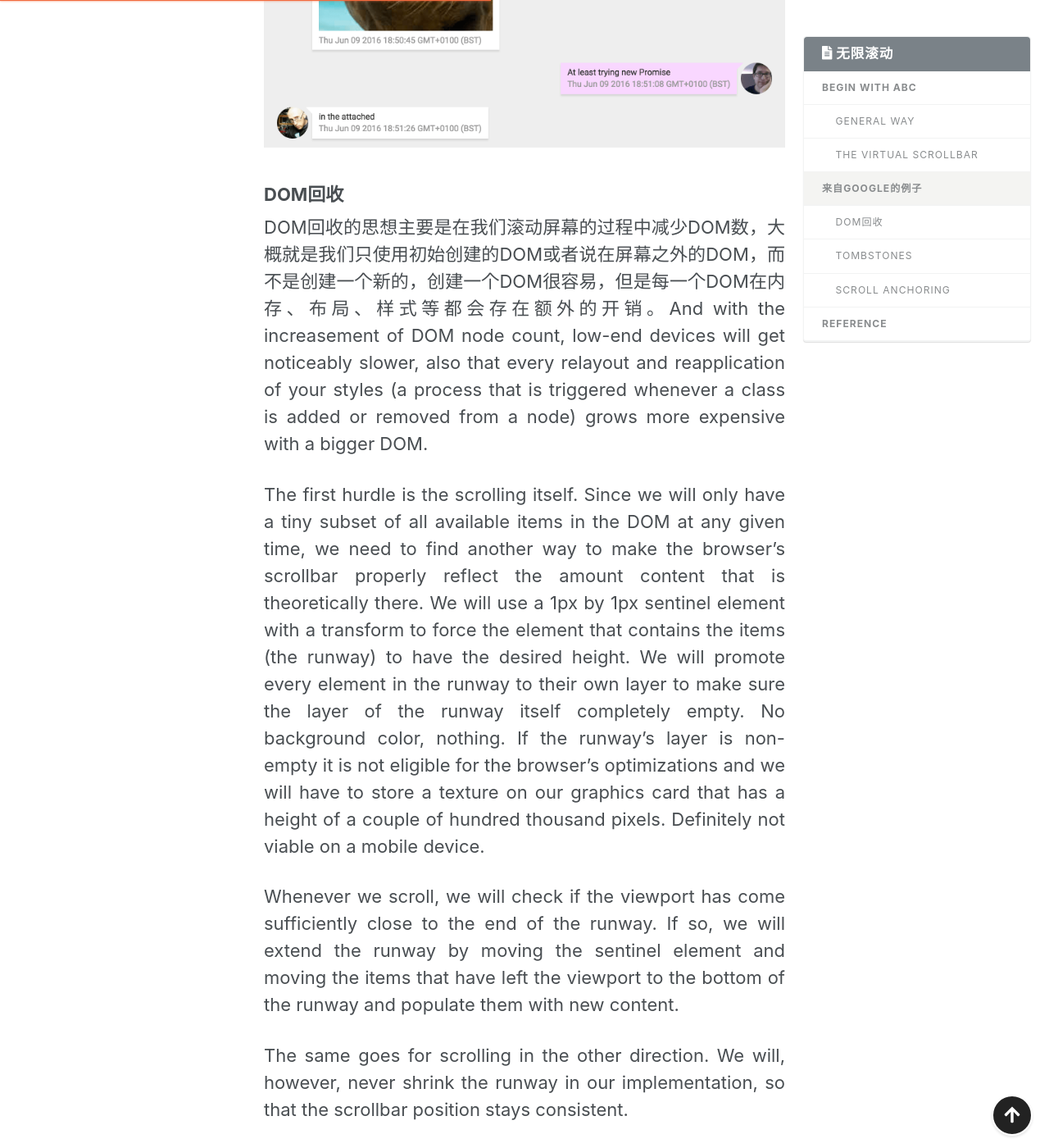
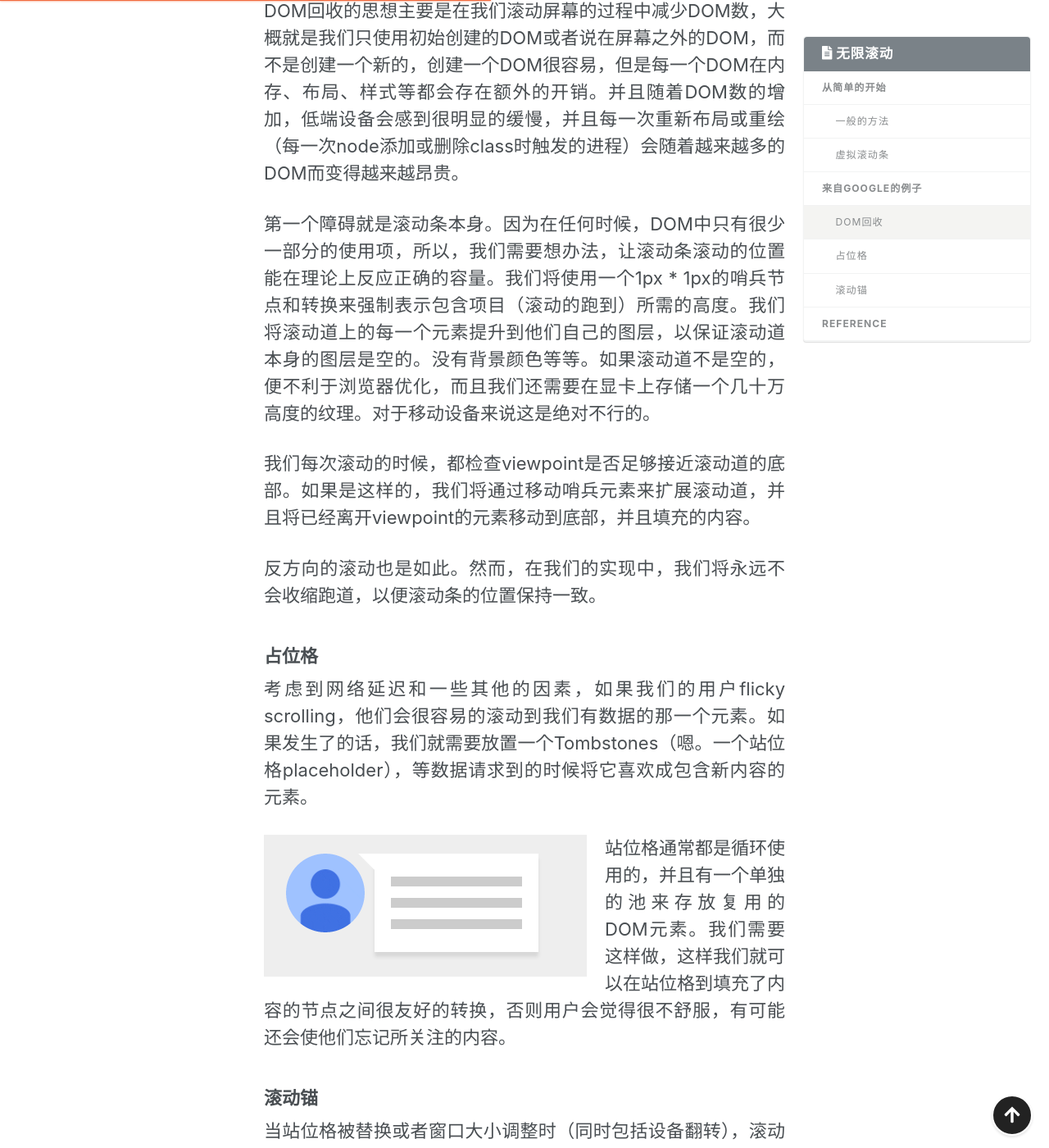
Before and after one commit to YuunYang/blog, a Jekyll site: the page built from _posts/cn-version/2018-08-13-infinite-scroll-cn.md, in a window 1280 px wide and 1400 px high, scrolled down 2906 px. Shown: the whole window at 82% size. Built offline with Jekyll 4.4.1, drawn with Linux system fonts in a browser that asks for light colours; nearby versions of some CDN libraries; comment, search, counter and statistics services are not loaded; some of the changed text lies outside the part shown.

Commit message:
infinite-scroll-cn

```diff
--- a/_posts/cn-version/2018-08-13-infinite-scroll-cn.md
+++ b/_posts/cn-version/2018-08-13-infinite-scroll-cn.md
@@ -19,33 +19,33 @@ hidden: true
 
 `无限滚动在互联网中随处可见. Google music的艺术家列表算一种，Facebook的时间线算一种，Twitter的live feed也是一种. 在到达底部之前，可以一直滑动，然后新的内容就会很神奇的出现。看起来很吸引人，这是一种无缝的用户体验。`
 
-## begin with ABC
+## 从简单的开始
 
-Coding begin with ABC.
+首先从简单的实现开始编码。
 
-### General way
+### 一般的方法
 
-The additional content appended dynamically to the bottom of the page or to the container as the user approaches the end of the content, the elements’s rendering and appending will be handled only if and when the user needs it. If the user doesn’t reach the end of the viewport, data that is not in the viewport won’t be loaded and handled
+当用户接近到内容的末尾时，附加的内容会动态的添加到页面底部或容器中，只有当用真正需要的时候，组建的渲染和追加才会被执行。而如果当用户没有到达viewpoint的底部时，不在viewpoint中的数据也不会被加载和处理。
 
 {:refdef .codepen title="https://codepen.io/Kfir-Zuberi/pen/PQyqqB"}
 Set the pen
 {: refdef}
 
-The advantages are clear: data request dynamically, and it is sample to realize, we just need to judge if the bellow element is ready to show, if yes then rending it, we dont need to thinking about the upper datasets, means we increased the DOM node count, but when user scroll up, we save time of operation and requests. It is good when the datasets are not very big.
+好处的话很明显：数据是动态请求的，而且也很好实现，我们只需要判断底部的组建现在是否需要渲染， 而我们不需要考虑上面的数据集，也就意味着我们增加了DOM的数量，但当用户向上滑的时候，节省了DOM操作和数据请求的时间和开销。当数据集不是很大时，提升的效果还是很明显的。
 
-### The virtual scrollbar
+### 虚拟滚动条
 
-We will learn from below about this way
+有三种比较常见的虚拟滚动条的实现方法
 
-- Object pool — based on “Object Pool” design pattern. A small subset of DOM elements are rendered and reused as the user scrolls down the page;
-- Use, drop and recreate — Recreates the DOM elements each time they are in the viewport, and releases them once they leave;
-- Just leave the elements — As in infinite scroll, creates the elements as they come into view.
+- **对象池**  —  基于`“对象迟”`的设计模式。一小部分的DOM节点被渲染和循环使用，当用户在滑动页面的时候；
+- **使用、去掉、重建**  — 即每次在viewpoint中时重建，在外面是release掉。
+- **仅仅只是添加元素**  — 就好像上面的无限滚动一样，即来即加。
 
 {:refdef .codepen title="https://codepen.io/Kfir-Zuberi/pen/ddgoGV"}
 Set the pen
 {: refdef}
 
-In this way, we easy release the element when it out of viewpoint, it keeps the element as constant count. and (index-1)*height is made by multiplying item-height by item-count. ~~Each element gets an absolute position over the padding layer, and is offset from the top padding according to the element index~~. This solution is not very good, because we should add each element a padding attribute, and should change anytime, it is expensive, like that, we could use [the blew way](./#dom-recycling)
+与无限滚动条不同，对于虚拟滚动条，滚动的大小是在附加元素之前计算的，它将元素保持为常量计数。(index-1)*高度是用项高乘以项数得到的。~~每个元素在填充层上都有一个绝对的位置，并根据元素索引与顶部填充偏移~~。这个解决方案并不是很好，因为我们应该为每个元素添加一个padding属性，并且在任何时候都应该改变它，这是很昂贵的，像这样的，我们可以使用“对象池”的方法。
 
 ## 来自[google][google team]的例子
 
@@ -55,28 +55,28 @@ In this way, we easy release the element when it out of viewpoint, it keeps the
 
 ### DOM回收
 
-DOM回收的思想主要是在我们滚动屏幕的过程中减少DOM数，大概就是我们只使用初始创建的DOM或者说在屏幕之外的DOM，而不是创建一个新的，创建一个DOM很容易，但是每一个DOM在内存、布局、样式等都会存在额外的开销。And with the increasement of DOM node count, low-end devices will get noticeably slower, also that every relayout and reapplication of your styles (a process that is triggered whenever a class is added or removed from a node) grows more expensive with a bigger DOM.
+DOM回收的思想主要是在我们滚动屏幕的过程中减少DOM数，大概就是我们只使用初始创建的DOM或者说在屏幕之外的DOM，而不是创建一个新的，创建一个DOM很容易，但是每一个DOM在内存、布局、样式等都会存在额外的开销。并且随着DOM数的增加，低端设备会感到很明显的缓慢，并且每一次重新布局或重绘（每一次node添加或删除class时触发的进程）会随着越来越多的DOM而变得越来越昂贵。
 
-The first hurdle is the scrolling itself. Since we will only have a tiny subset of all available items in the DOM at any given time, we need to find another way to make the browser’s scrollbar properly reflect the amount content that is theoretically there. We will use a 1px by 1px sentinel element with a transform to force the element that contains the items (the runway) to have the desired height. We will promote every element in the runway to their own layer to make sure the layer of the runway itself completely empty. No background color, nothing. If the runway’s layer is non-empty it is not eligible for the browser’s optimizations and we will have to store a texture on our graphics card that has a height of a couple of hundred thousand pixels. Definitely not viable on a mobile device.
+第一个障碍就是滚动条本身。因为在任何时候，DOM中只有很少一部分的使用项，所以，我们需要想办法，让滚动条滚动的位置能在理论上反应正确的容量。我们将使用一个1px * 1px的哨兵节点和转换来强制表示包含项目（滚动的跑到）所需的高度。我们将滚动道上的每一个元素提升到他们自己的图层，以保证滚动道本身的图层是空的。没有背景颜色等等。如果滚动道不是空的，便不利于浏览器优化，而且我们还需要在显卡上存储一个几十万高度的纹理。对于移动设备来说这是绝对不行的。
 
-Whenever we scroll, we will check if the viewport has come sufficiently close to the end of the runway. If so, we will extend the runway by moving the sentinel element and moving the items that have left the viewport to the bottom of the runway and populate them with new content.
+我们每次滚动的时候，都检查viewpoint是否足够接近滚动道的底部。如果是这样的，我们将通过移动哨兵元素来扩展滚动道，并且将已经离开viewpoint的元素移动到底部，并且填充的内容。
 
-The same goes for scrolling in the other direction. We will, however, never shrink the runway in our implementation, so that the scrollbar position stays consistent.
+反方向的滚动也是如此。然而，在我们的实现中，我们将永远不会收缩跑道，以便滚动条的位置保持一致。
 
-### Tombstones
+### 占位格
 
-Considering about the network latency and everything, if our users make use of flicky scrolling, they can easily scroll past the last element we have data for. If that happens, we will place a tombstone item – a placeholder – that will get replaced by the item with actual content once the data has arrived.
+考虑到网络延迟和一些其他的因素，如果我们的用户flicky scrolling，他们会很容易的滚动到我们有数据的那一个元素。如果发生了的话，我们就需要放置一个Tombstones（嗯。一个站位格placeholder），等数据请求到的时候将它喜欢成包含新内容的元素。
 
 ![Tombstones][Tombstones]{: .align-left}
-Tombstones are also recycled and have a separate pool for re-usable DOM elements. We need that so we can make a nice transition from a tombstone to the item populated with content, which would otherwise be very jarring to the user and might actually make them lose track of what they were focusing on.
+站位格通常都是循环使用的，并且有一个单独的池来存放复用的DOM元素。我们需要这样做，这样我们就可以在站位格到填充了内容的节点之间很友好的转换，否则用户会觉得很不舒服，有可能还会使他们忘记所关注的内容。
 
-### Scroll anchoring
+### 滚动锚
 
-Our scroll anchoring will be invoked both when tombstones are being replaced as well as when the window gets resized (which also happens when the devices is being flipped!). We will have to figure out what the top-most visible element in the viewport is. As that element could only be partially visible, we will also store the offset from the top of the element where the viewport begins.
+当站位格被替换或者窗口大小调整时（同时包括设备翻转），滚动锚会被调用。我们需要搞清楚viewpoint最上面可见的节点到底是哪一个。由于这个元素只是部分可见，我们还需要存储视图开始的元素顶部的偏移量。
 
 ![anchoring][anchoring]
 
-If the viewport is resized and the runway has changes, we are able to restore a situation that feels visually identical to the user. Win! Except a resized window means that each items has potentially changed its height, so how do we know how far down the anchored content should be placed? We don’t! To find out we would have to layout every element above the anchored item and add up all of their heights; this could cause a significant pause after a resize, and we don’t want that. Instead, we resort to assuming that every item above is the same size as a tombstone and adjust our scroll position accordingly. As elements are scrolled into the runway, we adjust our scroll position, effectively deferring the layout work to when it is actually needed.
+如果视口调整了大小，滚动道发生了变化，我们就可以恢复到用户在视觉上相同的情况。WIN!除了调整大小的窗口意味着每个项都可能改变其高度，那么我们如何知道锚定内容应该放置在多低的位置呢？我们不知道！为了找到答案，我们必须将锚定项目上方的每个元素都进行布局，并将它们的所有高度相加;这可能会在调整大小后导致明显的停顿，我们不希望这样。相反，我们假设上面的每一项都和站位格一样大，并相应地调整滚动位置。当元素被滚动到跑道上时，我们调整滚动位置，有效地将布局工作推迟到实际需要的时候了。
 
 ## Reference
 
```
Also changed, not shown: _posts/2018-08-13-infinite-scroll.md (+5 -5 lines), _posts/cn-version/2018-08-06-backtracking-cn.md (renamed from _posts/2018-08-06-backtracking-cn.md).
